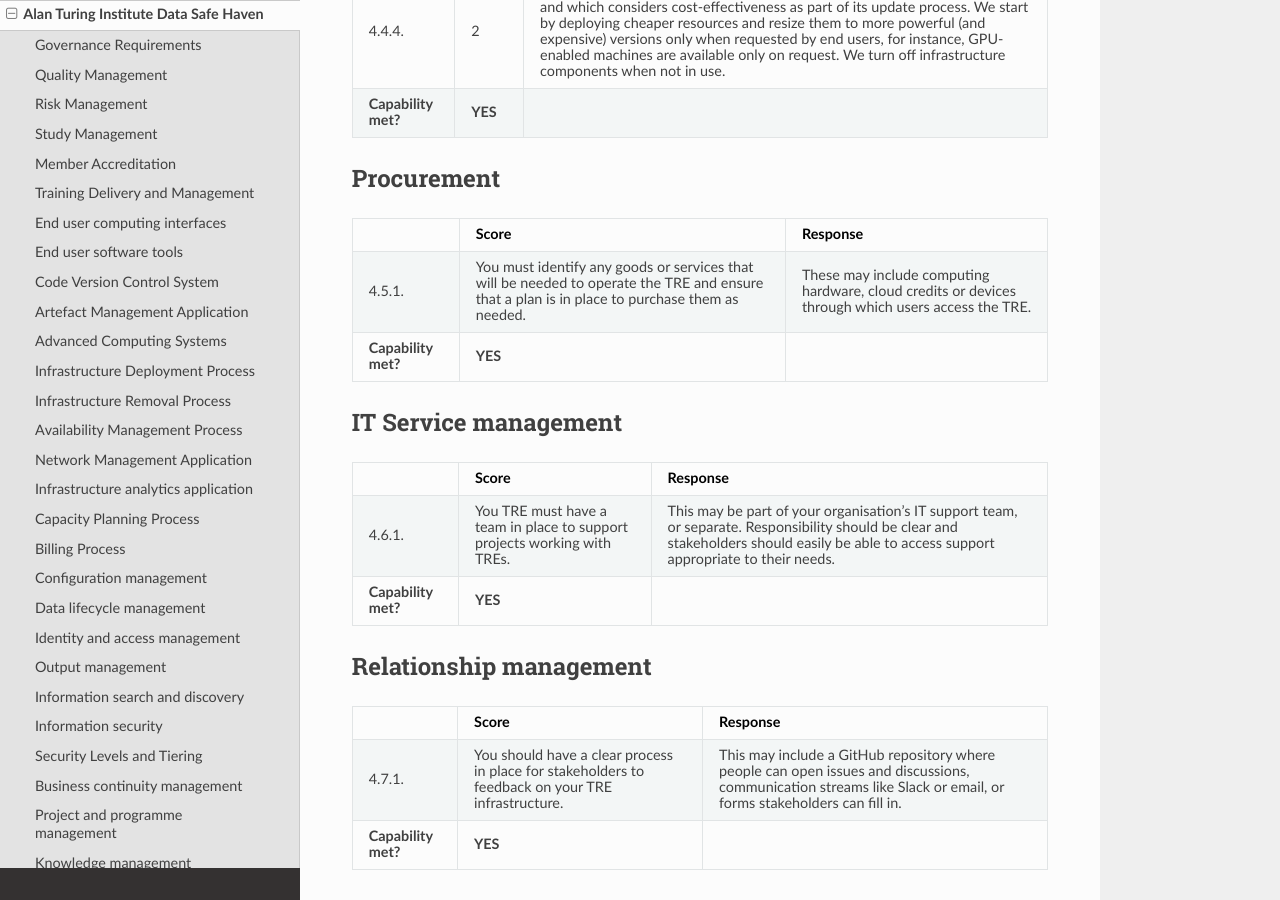
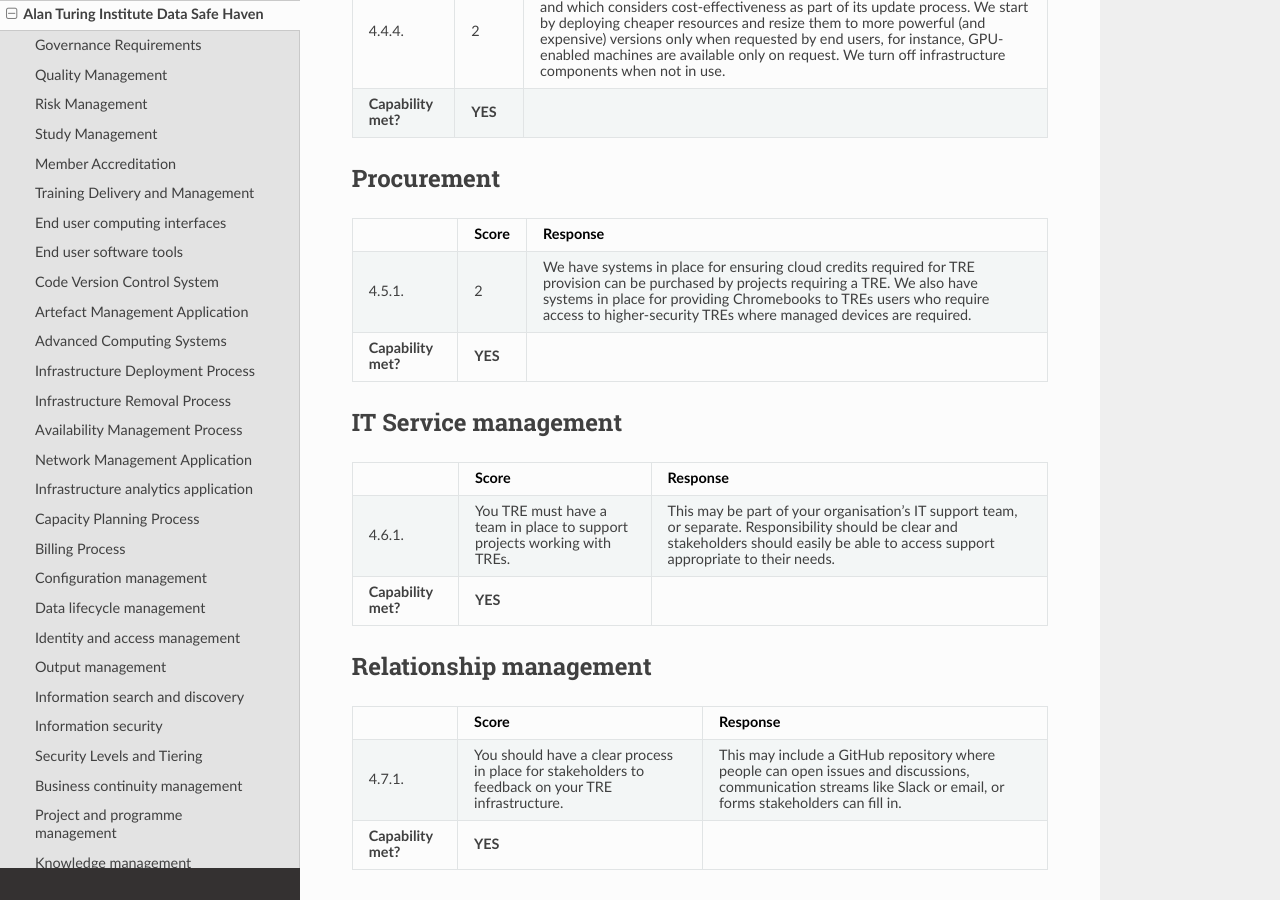
Before and after one commit to sa-tre/satre-specification, a Sphinx documentation site: the page built from docs/source/evaluations/alan_turing_institute.md, in a window 1280 px wide and 900 px high, scrolled down 21620 px. Built offline with Sphinx 7.4.7 and the Read the Docs theme 2.0.0, drawn with Linux system fonts in a browser that asks for light colours.

Commit message:
:sparkles: Add procurement
Co-authored-by: Ed Chalstrey <edwardchalstrey@gmail.com>
Co-authored-by: Matt Craddock <mcraddock@turing.ac.uk>
Co-authored-by: Jim Madge <jmadge@turing.ac.uk>
Co-authored-by: Hari Sood <hsood@turing.ac.uk>

```diff
--- a/docs/source/evaluations/alan_turing_institute.md
+++ b/docs/source/evaluations/alan_turing_institute.md
@@ -1125,8 +1125,9 @@
   - Score
   - Response
 * - 4.5.1.
-  - You must identify any goods or services that will be needed to operate the TRE and ensure that a plan is in place to purchase them as needed.
-  - These may include computing hardware, cloud credits or devices through which users access the TRE.
+  - 2
+  - We have systems in place for ensuring cloud credits required for TRE provision can be purchased by projects requiring a TRE.
+    We also have systems in place for providing Chromebooks to TREs users who require access to higher-security TREs where managed devices are required.
 * - **Capability met?**
   - **YES**
   -
```
